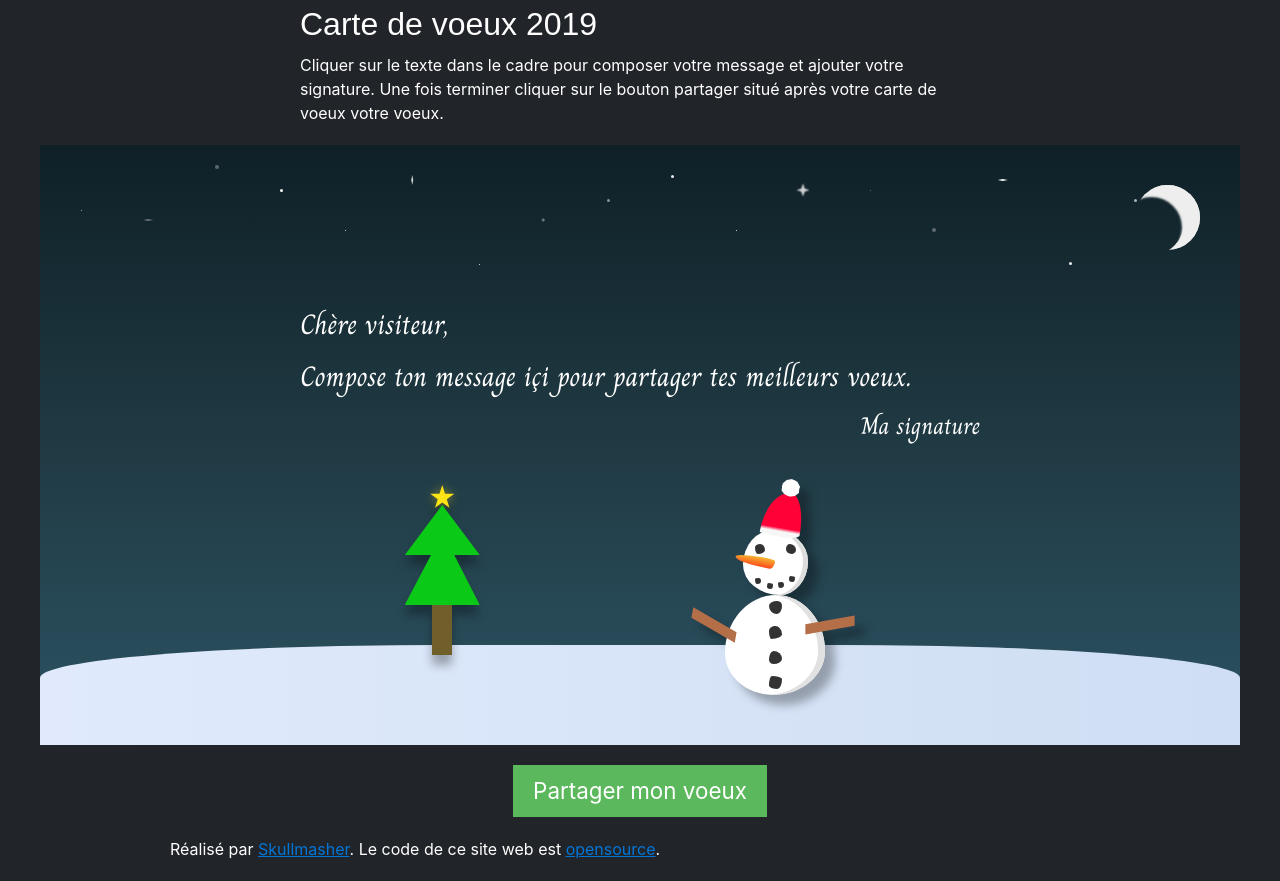
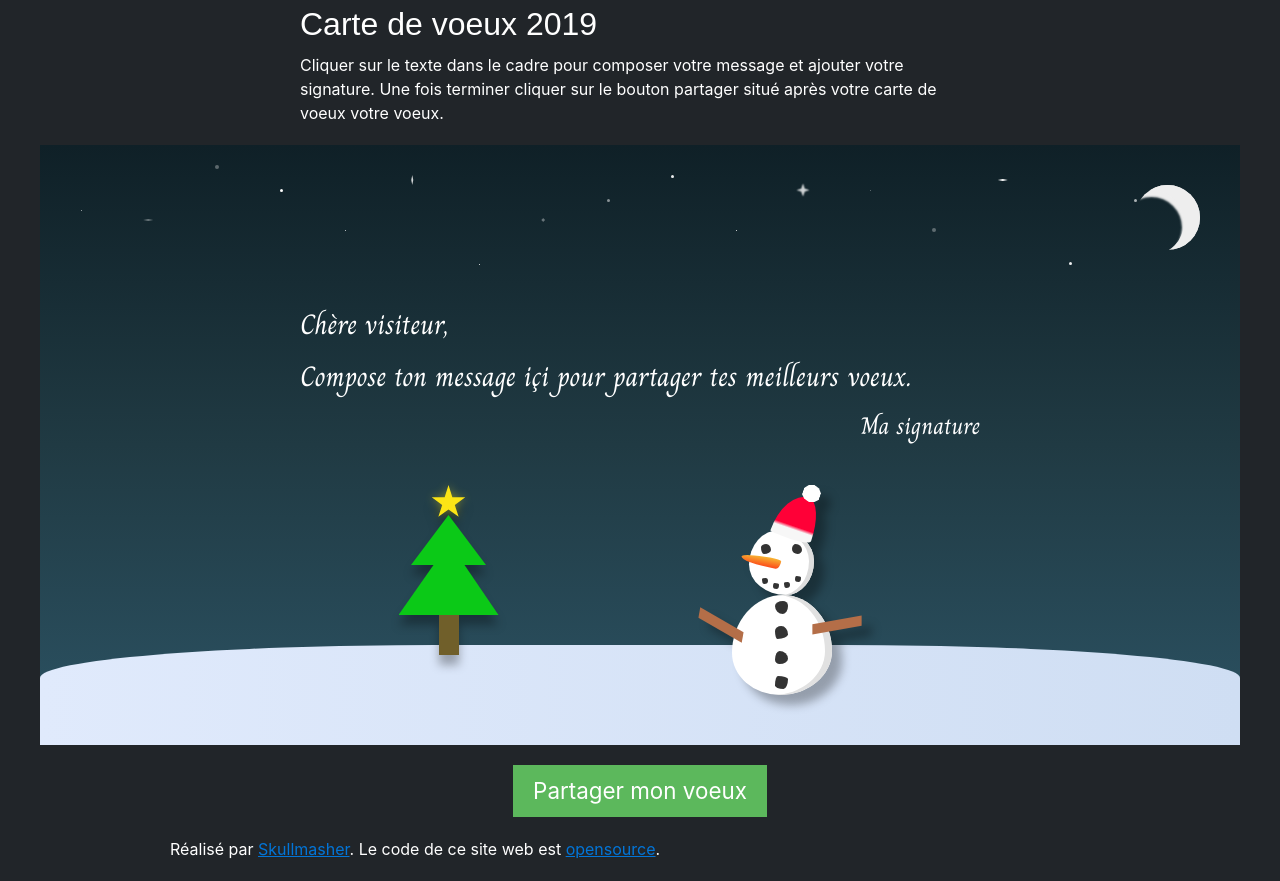
Before and after one commit to SkullMasher/wish-card-2019, a PHP site: template templates/index.phtml in a window 1280 px wide. Run offline with PHP 8.4, Linux system fonts and the light colour scheme; the template is opened without the code that fills it, so the values that code supplies are empty.

Commit message:
:skull: Fix & enhancement with Dido

```diff
--- a/public/css/style.css
+++ b/public/css/style.css
@@ -3111,20 +3111,20 @@ body {
 
 .snowman__hat {
   position: relative;
-  width: 40px;
+  width: 42px;
   height: 45px;
-  top: 7px;
-  left: 8px;
-  transform: rotate(10deg);
+  top: 10px;
+  left: 15px;
+  transform: rotate(19deg);
   border-radius: 62% 38% 46% 54% / 96% 89% 11% 4%;
-  background-image: linear-gradient(to bottom, #FF0037 80%, #F7F7F7 88%);
+  background-image: linear-gradient(to bottom, #FF0037 70%, #F7F7F7 78%);
 }
 
 .snowman__pompon {
   position: relative;
   width: 18px;
   height: 18px;
-  left: 14px;
+  left: 18px;
   bottom: 14px;
   clip-path: polygon(50% 0%, 80% 10%, 100% 35%, 100% 70%, 80% 90%, 50% 100%, 20% 90%, 0% 70%, 0% 35%, 20% 10%);
   background-color: #fff;
@@ -3292,28 +3292,30 @@ body {
 }
 
 .christmastree__star {
-  width: 25px;
-  height: 25px;
+  width: 35px;
+  height: 35px;
   margin-bottom: -5px;
   background-color: #FCE415;
   clip-path: polygon(50% 0%, 61% 35%, 98% 35%, 68% 57%, 79% 91%, 50% 70%, 21% 91%, 32% 57%, 2% 35%, 39% 35%);
 }
 
 .christmastree__triangle {
-  width: 75px;
+  width: 100px;
   height: 50px;
   background-color: #0BC917;
   clip-path: polygon(35% 0, 66% 0, 100% 100%, 0% 100%);
 }
 
 .christmastree__triangle:nth-child(2) {
+  width: 75px;
+  height: 50px;
   clip-path: polygon(50% 0%, 0% 100%, 100% 100%);
   position: relative;
 }
 
 .christmastree__trunk {
   width: 20px;
-  height: 50px;
+  height: 40px;
   background-color: #705F2A;
 }
 
--- a/src/sass/components/_christmastree.scss
+++ b/src/sass/components/_christmastree.scss
@@ -7,20 +7,22 @@
   filter: drop-shadow(0px 10px 5px rgba(0,0,0,0.3));
 
     &__star {
-      width: 25px;
-      height: 25px;
+      width: 35px;
+      height: 35px;
       margin-bottom: -5px;
       background-color: #FCE415;
       clip-path: polygon(50% 0%, 61% 35%, 98% 35%, 68% 57%, 79% 91%, 50% 70%, 21% 91%, 32% 57%, 2% 35%, 39% 35%);
     }
 
     &__triangle {
-      width: 75px;
+      width: 100px;
       height: 50px;
       background-color: #0BC917;
       clip-path: polygon(35% 0, 66% 0, 100% 100%, 0% 100%);
 
       &:nth-child(2) {
+        width: 75px;
+        height: 50px;
         clip-path: polygon(50% 0%, 0% 100%, 100% 100%); // triangle
         position: relative;
       }
@@ -28,7 +30,7 @@
 
     &__trunk {
       width: 20px;
-      height: 50px;
+      height: 40px;
       background-color: #705F2A;
     }
 }
--- a/src/sass/components/_snowman.scss
+++ b/src/sass/components/_snowman.scss
@@ -7,20 +7,20 @@
 
   &__hat {
     position: relative;
-    width: 40px;
+    width: 42px;
     height: 45px;
-    top: 7px;
-    left: 8px;
-    transform: rotate(10deg);
+    top: 10px;
+    left: 15px;
+    transform: rotate(19deg);
     border-radius: 62% 38% 46% 54% / 96% 89% 11% 4%;
-    background-image: linear-gradient(to bottom, #FF0037 80%, #F7F7F7 88%);
+    background-image: linear-gradient(to bottom, #FF0037 70%, #F7F7F7 78%);
   }
 
     &__pompon {
       position: relative;
       width: 18px;
       height: 18px;
-      left: 14px;
+      left: 18px;
       bottom: 14px;
       clip-path: polygon(50% 0%, 80% 10%, 100% 35%, 100% 70%, 80% 90%, 50% 100%, 20% 90%, 0% 70%, 0% 35%, 20% 10%);
       background-color: $white;
```
Also changed, not shown: README.md, public/css/style.map.css.
